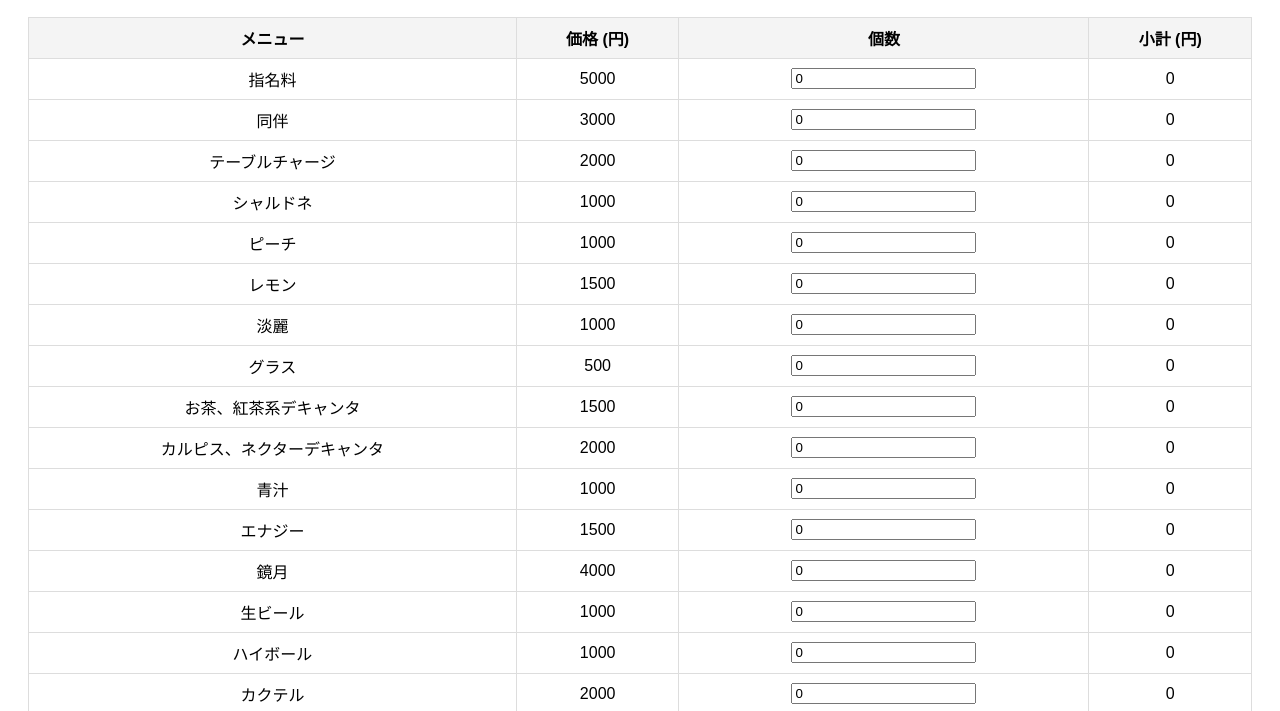
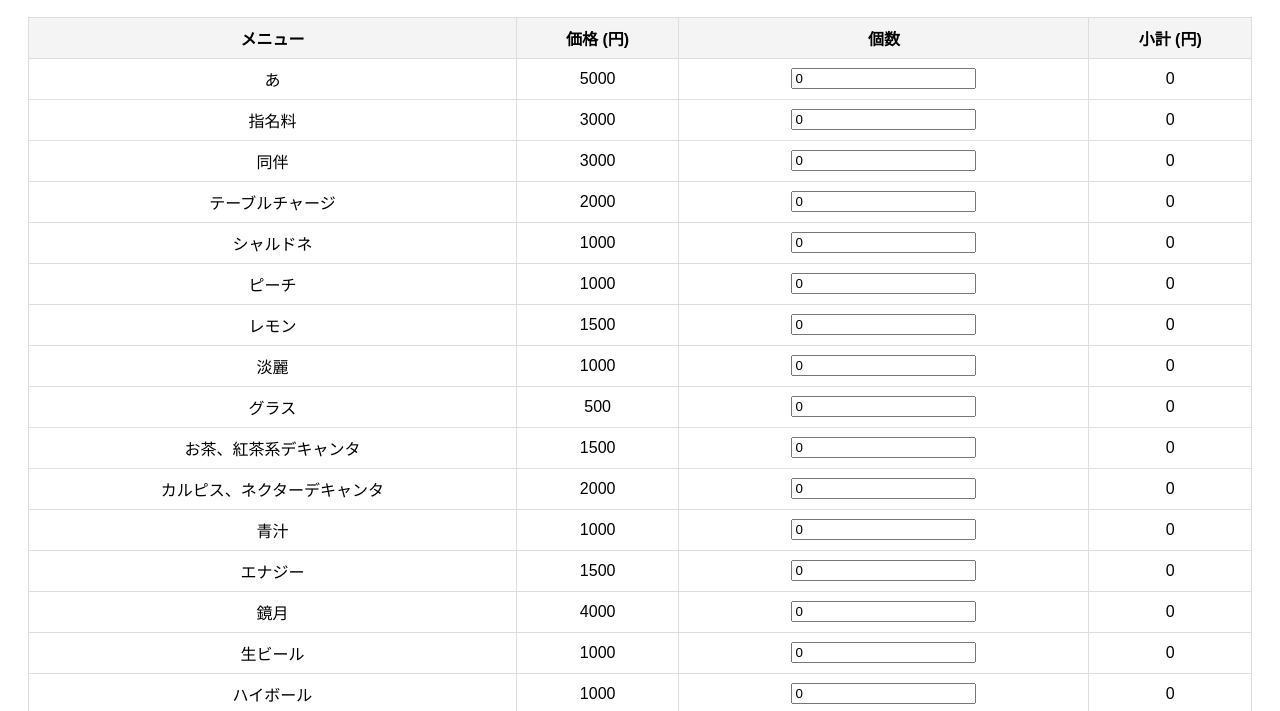
Before and after one commit to ias3058/DS-, a plain HTML site: page index.html in a window 1280 px wide. Shown: the part 86-797 px from the top of the page. Drawn offline with Linux system fonts and the light colour scheme.

Commit message:
index.html を更新

```diff
--- a/index.html
+++ b/index.html
@@ -23,9 +23,14 @@
             </tr>
         </thead>
         <tbody id="menu-body">
+                        <tr>
+                <td>あ</td>
+                <td class="price">5000</td>
+                <td><input type="number" class="quantity" value="0" min="0" onchange="calculateTotal()"></td>
+                <td class="subtotal">0</td>
             <tr>
                 <td>指名料</td>
-                <td class="price">5000</td>
+                <td class="price">3000</td>
                 <td><input type="number" class="quantity" value="0" min="0" onchange="calculateTotal()"></td>
                 <td class="subtotal">0</td>
             </tr>
```
